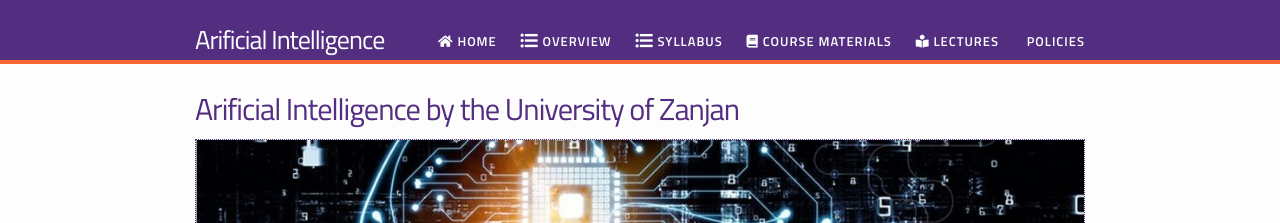
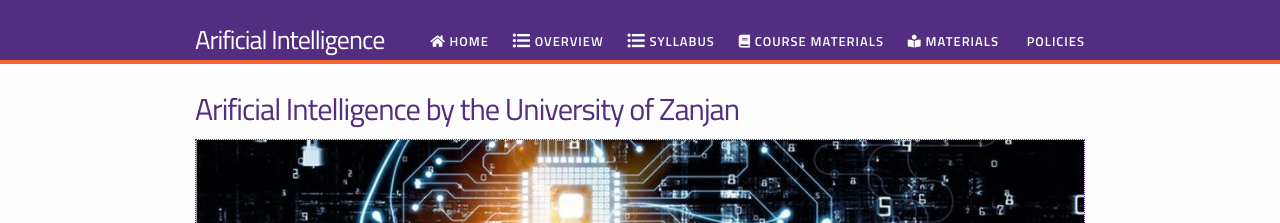
Before and after one commit to rahmanidashti/znuai, a Jekyll site: the page built from index.html, in a window 1280 px wide. Shown: the top 223 px of the page. Built offline with Jekyll 4.4.1, drawn with Linux system fonts in a browser that asks for light colours; nearby versions of some CDN libraries.

Commit message:
Update nav.html

```diff
--- a/_includes/nav.html
+++ b/_includes/nav.html
@@ -3,7 +3,7 @@
     <li><a class="page-link" href="/znuai/overview/"><i class="fa fa-list-ul fa-lg"></i> Overview</a></li>
     <li><a class="page-link" href="{{ site.syllabus }}"><i class="fa fa-list-ul fa-lg"></i> Syllabus</a></li>
     <li><a class="page-link" href="/znuai/course-materials/"><i class="fas fa-book"></i> Course Materials</a></li>
-    <li><a class="page-link" href="/znuai/lectures/"><i class="fas fa-book-reader"></i> Lectures</a></li>
+    <li><a class="page-link" href="/znuai/materials/"><i class="fas fa-book-reader"></i> Materials</a></li>
     <li><a class="page-link" href="/znuai/policies"><i class="fas fa-policy"></i> Policies</a></li>
     <!-- <li><a class="page-link" href="https://github.com/{{ site.githubdir }}"><i class="fab fa-github"></i></a></li> -->
     <!-- <li><a class="page-link" href="{{ site.authorurl }}"><i class="fa fa-user fa-lg"></i></a></li> -->
```
